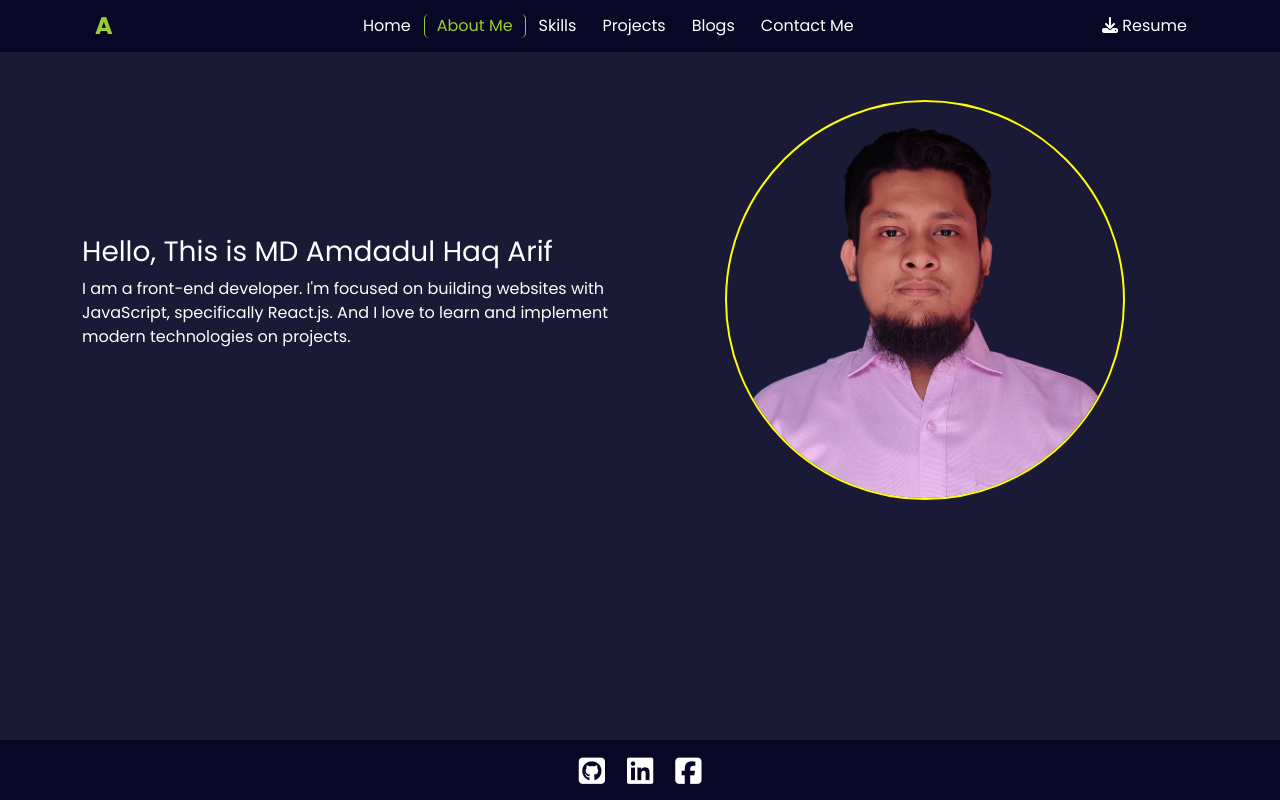
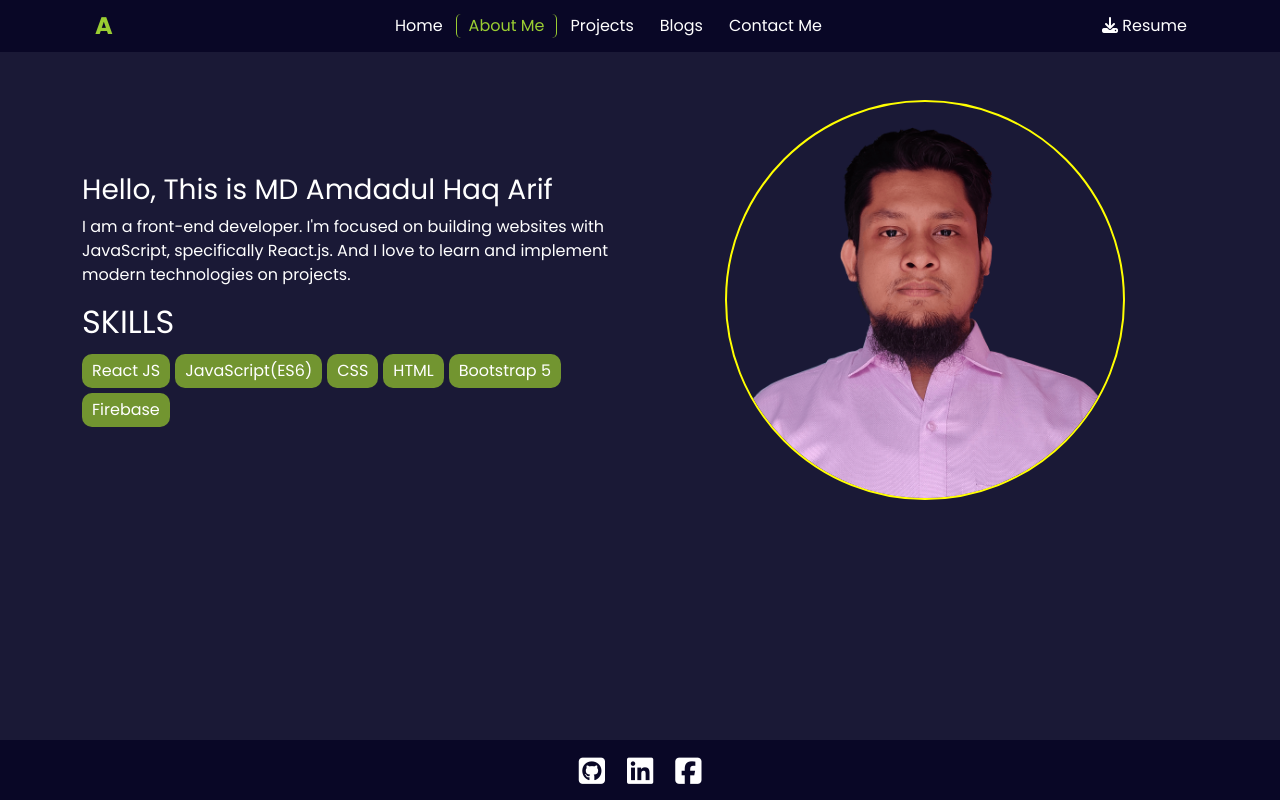
Before and after one commit to amdadulgfx/amdadul-portofolio, a React (Create React App) app: page /aboutMe in a window 1280 px wide. Built offline with nearby package versions, Linux system fonts and the light colour scheme.

Commit message:
skills added

```diff
--- a/src/components/AboutMe/AboutMe.js
+++ b/src/components/AboutMe/AboutMe.js
@@ -11,6 +11,15 @@ const AboutMe = () => {
                             <h3>Hello, This is MD Amdadul Haq Arif</h3>
                             <p>
                                 I am a  front-end developer. I'm focused on building websites with JavaScript, specifically React.js. And I love to learn and implement modern technologies on projects. </p>
+                            <h2>SKILLS</h2>
+                            <div className='technology d-flex flex-wrap'>
+                                <span>React JS</span>
+                                <span>JavaScript(ES6)</span>
+                                <span>CSS</span>
+                                <span>HTML</span>
+                                <span>Bootstrap 5</span>
+                                <span>Firebase</span>
+                            </div>
                         </div>
                     </Col>
                     <Col className='d-flex justify-content-center align-items-center'>
--- a/src/components/Home/Home/Home.js
+++ b/src/components/Home/Home/Home.js
@@ -1,19 +1,19 @@
 import React from 'react';
 import { Container } from 'react-bootstrap';
+import { Link } from 'react-router-dom';
 import Projects from '../../Projects/Projects';
 import './Home.css';
 
 const Home = () => {
     return (
         <Container>
-
             <div className='d-flex justify-content-center align-items-center  text-white ' style={{ height: '400px' }}>
                 <div className='d-flex'>
                     <div className='title-border'></div>
                     <div>
                         <h1 className='fs-1 fw-bold'>I'm <br /> MD Amdadul Haq Arif</h1>
                         <h3>Front-End Developer</h3>
-                        <button className='regular-btn' >Hire Me</button>
+                        <Link to='/contactMe'><button className='regular-btn' >Hire Me</button></Link>
                     </div>
                 </div>
             </div>
--- a/src/components/Projects/Projects.css
+++ b/src/components/Projects/Projects.css
@@ -3,6 +3,7 @@ background-color: rgba(145, 194, 46, 0.74);
 padding: 5px 10px;
 border-radius: 10px;
 margin-right: 5px;
+margin-top: 5px;
 }
 
 .project-btn{
--- a/src/components/Shared/NavigationBar/NavigationBar.js
+++ b/src/components/Shared/NavigationBar/NavigationBar.js
@@ -22,7 +22,6 @@ const NavigationBar = () => {
                         <Nav className="mx-auto">
                             <Link className='navLink' to="/home">Home</Link>
                             <Link className='navLink' to="/aboutMe">About Me</Link>
-                            <Link className='navLink' to="/skills">Skills</Link>
                             <Link className='navLink' to="/projects">Projects</Link>
                             <Link className='navLink' to="/blogs">Blogs</Link>
                             <Link className='navLink' to="/contactMe">Contact Me</Link>
```
